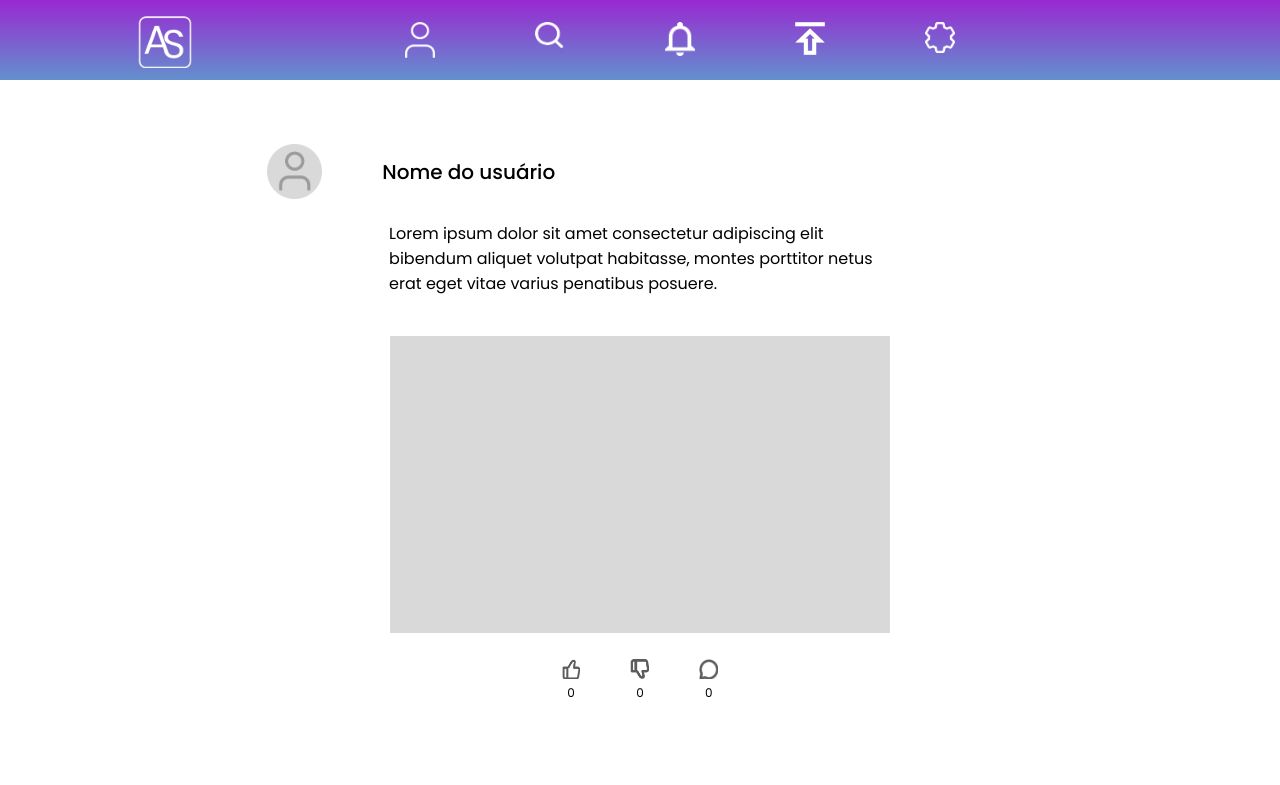
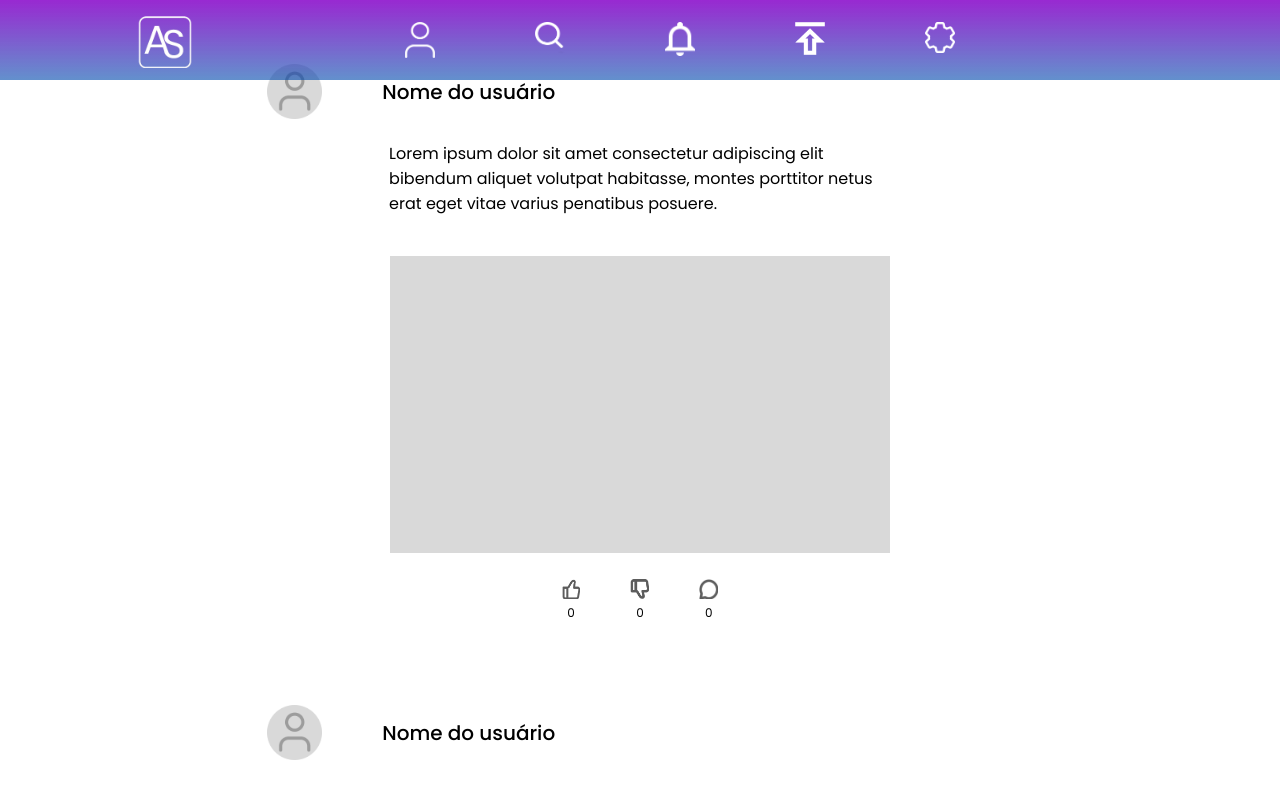
Before and after one commit to evellyn489/AmbrosioSocial, a React (Vite) app: page / in a window 1280 px wide. Shown: the top 785 px of the page. Built offline with nearby package versions, Linux system fonts and the light colour scheme.

Commit message:
Fixação do menu

```diff
--- a/src/components/Menu/Menu.module.scss
+++ b/src/components/Menu/Menu.module.scss
@@ -5,6 +5,9 @@
     display: flex;
     justify-content: space-around;
     align-items: center;
+    position: fixed;
+    width: 100%;
+    z-index: 1000;
 }
 .logo {
     height: 55px;
--- a/src/components/Publication/Publication.module.scss
+++ b/src/components/Publication/Publication.module.scss
@@ -4,6 +4,7 @@
     justify-content: center;
     align-items: center;
 }
+
 .id {
     display: flex;
     flex-direction: row;
```
